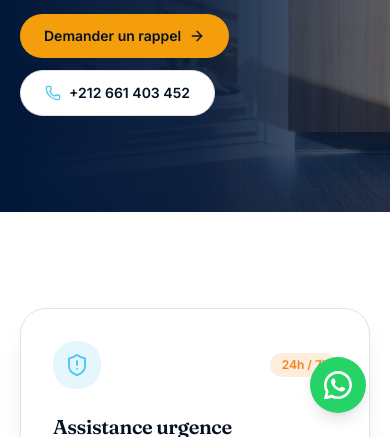
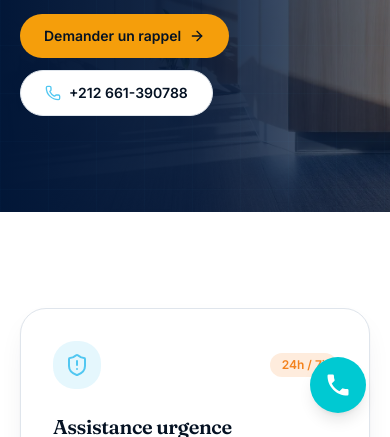
Before and after one commit to soumer-dev/meta-assurance-08, a Next.js app: page /contact in a window 390 px wide. Shown: the part 407-844 px from the top of the page. Built offline with nearby package versions, Linux system fonts and the light colour scheme; no server answers.

Commit message:
fix: update phone numbers for consistency across components

```diff
--- a/app/contact/ContactClient.tsx
+++ b/app/contact/ContactClient.tsx
@@ -48,9 +48,9 @@ const COORDONNEES = [
   {
     icon: Phone,
     label: "Téléphone",
-    value: "+212 661 403 452",
+    value: "+212 661-390788",
     sub: "Nos conseillers à votre écoute, sans attente",
-    href: "tel:+212661403452",
+    href: "tel:+212661390788",
   },
   {
     icon: Mail,
--- a/app/layout.tsx
+++ b/app/layout.tsx
@@ -92,7 +92,7 @@ const structuredData = {
   url: siteUrl,
   logo: `${siteUrl}/LOGO Meta assurance.svg`,
   image: `${siteUrl}/hero-home.webp`,
-  telephone: "+212661403452",
+  telephone: "+212661390788",
   email: "contact@metassur.com",
   inLanguage: "fr-MA",
   priceRange: "MAD",
--- a/components/layout/SiteFooter.tsx
+++ b/components/layout/SiteFooter.tsx
@@ -108,8 +108,8 @@ export function SiteFooter() {
           <ul className="mt-5 space-y-3 text-sm">
             <li className="flex items-start gap-3">
               <Phone className="mt-0.5 size-4 shrink-0 text-sky" />
-              <a href="tel:+212661403452" className="hover:text-white">
-                +212 661 403 452
+              <a href="tel:+212661390788" className="hover:text-white">
+                +212 661-390788
               </a>
             </li>
             <li className="flex items-start gap-3">
--- a/components/ui/WhatsAppButton.tsx
+++ b/components/ui/WhatsAppButton.tsx
@@ -1,16 +1,14 @@
 export function WhatsAppButton() {
   return (
     <a
-      href="https://wa.me/212661390788"
-      target="_blank"
-      rel="noopener noreferrer"
-      aria-label="Contactez-nous sur WhatsApp"
-      className="fixed bottom-6 right-6 z-50 flex size-14 items-center justify-center rounded-full bg-[#25D366] shadow-lg transition-transform hover:scale-110 focus:outline-none focus:ring-4 focus:ring-[#25D366]/50"
+      href="tel:+212661390788"
+      aria-label="Appelez-nous au +212 661-390788"
+      className="fixed bottom-6 right-6 z-50 flex size-14 items-center justify-center rounded-full bg-[#00c9d2] shadow-lg transition-transform hover:scale-110 focus:outline-none focus:ring-4 focus:ring-[#00c9d2]/50"
     >
       {/* Pulse ring */}
-      <span className="absolute inline-flex size-full animate-ping rounded-full bg-[#25D366] opacity-40" />
+      <span className="absolute inline-flex size-full animate-ping rounded-full bg-[#00c9d2] opacity-40" />
 
-      {/* WhatsApp SVG icon */}
+      {/* Phone call SVG icon */}
       <svg
         xmlns="http://www.w3.org/2000/svg"
         viewBox="0 0 24 24"
@@ -18,8 +16,7 @@ export function WhatsAppButton() {
         className="relative size-7"
         aria-hidden="true"
       >
-        <path d="M17.472 14.382c-.297-.149-1.758-.867-2.03-.967-.273-.099-.471-.148-.67.15-.197.297-.767.966-.94 1.164-.173.199-.347.223-.644.075-.297-.15-1.255-.463-2.39-1.475-.883-.788-1.48-1.761-1.653-2.059-.173-.297-.018-.458.13-.606.134-.133.298-.347.446-.52.149-.174.198-.298.298-.497.099-.198.05-.371-.025-.52-.075-.149-.669-1.612-.916-2.207-.242-.579-.487-.5-.669-.51-.173-.008-.371-.01-.57-.01-.198 0-.52.074-.792.372-.272.297-1.04 1.016-1.04 2.479 0 1.462 1.065 2.875 1.213 3.074.149.198 2.096 3.2 5.077 4.487.709.306 1.262.489 1.694.625.712.227 1.36.195 1.871.118.571-.085 1.758-.719 2.006-1.413.248-.694.248-1.289.173-1.413-.074-.124-.272-.198-.57-.347z" />
-        <path d="M12 0C5.373 0 0 5.373 0 12c0 2.123.554 4.118 1.528 5.845L.057 23.428a.75.75 0 0 0 .916.916l5.638-1.47A11.952 11.952 0 0 0 12 24c6.627 0 12-5.373 12-12S18.627 0 12 0zm0 21.75a9.713 9.713 0 0 1-4.953-1.355l-.355-.21-3.683.96.98-3.595-.23-.37A9.718 9.718 0 0 1 2.25 12C2.25 6.615 6.615 2.25 12 2.25S21.75 6.615 21.75 12 17.385 21.75 12 21.75z" />
+        <path d="M6.62 10.79a15.053 15.053 0 0 0 6.59 6.59l2.2-2.2a1 1 0 0 1 1.01-.24c1.12.37 2.33.57 3.58.57a1 1 0 0 1 1 1V20a1 1 0 0 1-1 1C10.61 21 3 13.39 3 4a1 1 0 0 1 1-1h3.5a1 1 0 0 1 1 1c0 1.25.2 2.46.57 3.58a1 1 0 0 1-.25 1.01l-2.2 2.2z" />
       </svg>
     </a>
   );
--- a/components/ui/ui-bits.tsx
+++ b/components/ui/ui-bits.tsx
@@ -112,7 +112,7 @@ export function CtaButton({
 
 export function PhoneButton({
   children,
-  phone = "+212524406972",
+  phone = "+212661390788",
 }: {
   children: ReactNode;
   phone?: string;
@@ -212,7 +212,7 @@ export function PageHero({
             <CtaButton to={cta.to} href={cta.href}>
               {cta.label}
             </CtaButton>
-            <PhoneButton>+212 661 403 452</PhoneButton>
+            <PhoneButton>+212 661-390788</PhoneButton>
           </div>
         </div>
       </div>
```
